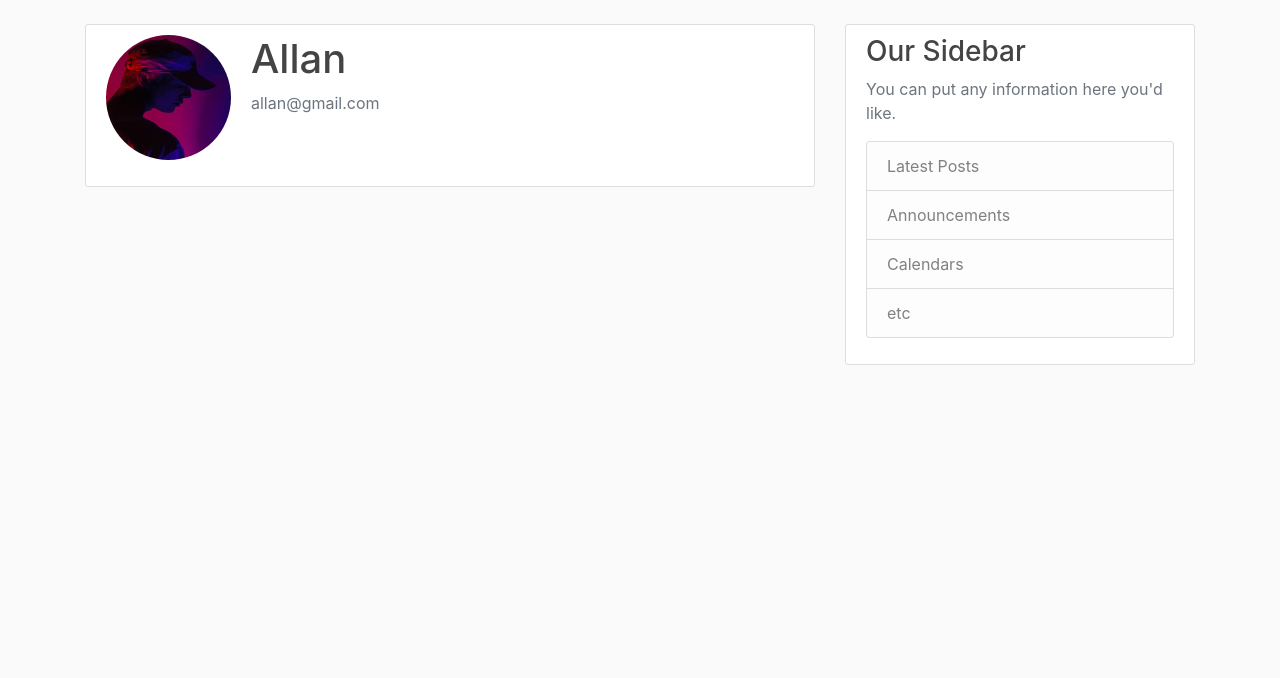
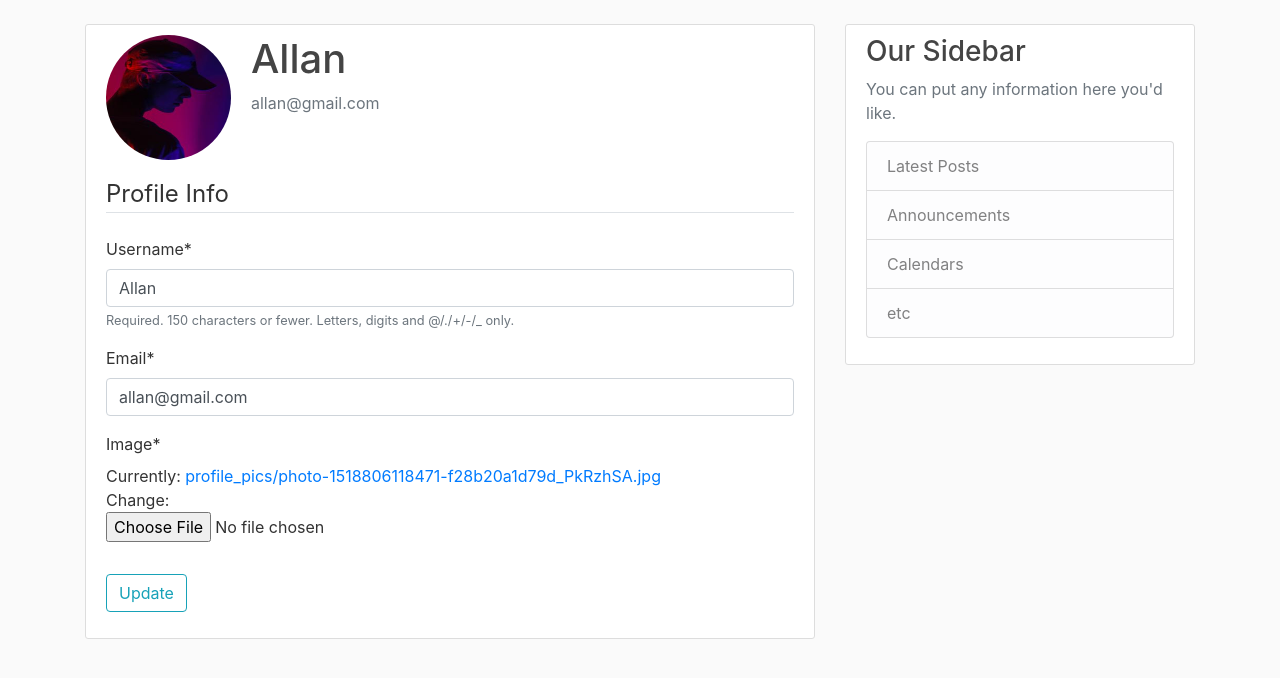
Before and after one commit to allandsouza20/Python, a Django app: page /profile/ in a window 1280 px wide. Shown: the part 56-734 px from the top of the page. Run offline with Django 3.2, Linux system fonts and the light colour scheme; a user stored in the database is signed in; data comes from the database, SQL or seed files in the repository; both versions use the stored data as it was after the commit; some libraries are stand-ins or nearby versions.

Commit message:
Update User Profile

```diff
--- a/Blog/templates/Blog/home.html
+++ b/Blog/templates/Blog/home.html
@@ -2,6 +2,7 @@
 {% block content %}
   {% for post in posts %}
       <article class="media content-section">
+        <img class = "rounded-circle article-img" src = "{{ post.author.profile.image.url }}">
         <div class="media-body">
           <div class="article-metadata">
             <a class="mr-2" href="#">{{ post.author }}</a>
--- a/users/forms.py
+++ b/users/forms.py
@@ -1,6 +1,7 @@
 from django import forms
 from django.contrib.auth.models import User
 from django.contrib.auth.forms import UserCreationForm
+from .models import Profile
 
 
 class UserRegisterForm(UserCreationForm):       # Here, UserRegisterForm inherits from UserCreationForm
@@ -11,3 +12,17 @@ class UserRegisterForm(UserCreationForm):       # Here, UserRegisterForm inherit
         fields = ['username', 'email', 'password1', 'password2']
 # Here the class Meta gives us a nested namespace for configurations and keeps the configurations in one place
 # and within the configuration we are saying that the model that will be affected is the user model, for example when we do a form.save(), it is going to save it to the user model
+
+
+class UserUpdateForm(forms.ModelForm):
+    email = forms.EmailField()
+
+    class Meta:
+        model = User
+        fields = ['username', 'email']
+
+
+class ProfileUpdateForm(forms.ModelForm):
+    class Meta:
+        model = Profile
+        fields = ['image']
--- a/users/models.py
+++ b/users/models.py
@@ -1,5 +1,6 @@
 from django.db import models
 from django.contrib.auth.models import User  # extend the existing user model that django provides us
+from PIL import Image
 
 
 class Profile(models.Model):
@@ -10,3 +11,13 @@ class Profile(models.Model):
 
     def __str__(self):
         return f'{self.user.username} Profile'
+
+    def save(self):
+        super().save()
+
+        img = Image.open(self.image.path)
+
+        if img.height > 300 or img.width > 300:
+            output_size = (300, 300)
+            img.thumbnail(output_size)
+            img.save(self.image.path)
--- a/users/templates/users/profile.html
+++ b/users/templates/users/profile.html
@@ -9,6 +9,16 @@
           <p class="text-secondary">{{ user.email }}</p>
         </div>
       </div>
-      <!-- FORM HERE -->
+      <form method="POST" enctype="multipart/form-data">
+        {% csrf_token %}
+        <fieldset class="form-group">
+          <legend class="border-bottom mb-4">Profile Info</legend>
+          {{ u_form|crispy }}
+          {{ p_form|crispy }}
+        </fieldset>
+        <div class="form-group">
+            <button class="btn btn-outline-info" type="submit">Update</button>
+        </div>
+      </form>
     </div>
 {% endblock content %}
--- a/users/views.py
+++ b/users/views.py
@@ -2,7 +2,7 @@ from django.shortcuts import render, redirect
 # from django.contrib.auth.forms import UserCreationForm
 from django.contrib import messages
 from django.contrib.auth.decorators import login_required
-from .forms import UserRegisterForm
+from .forms import UserRegisterForm, UserUpdateForm, ProfileUpdateForm
 
 # Create your views here.
 
@@ -23,7 +23,26 @@ def register(request):
 
 @login_required      # This specifies a decorator. A decorator adds functionality to an existing function, and in this case it adds functionality to our profile view where the user must be logged in to view this page
 def profile(request):
-    return render(request, 'users/profile.html')
+    if request.method == 'POST':
+        u_form = UserUpdateForm(request.POST, instance=request.user)
+        p_form = ProfileUpdateForm(request.POST,
+                                   request.FILES,
+                                   instance=request.user.profile)
+        if u_form.is_valid() and p_form.is_valid():
+            u_form.save()
+            p_form.save()
+            messages.success(request, f'Your account has been updated!')
+            return redirect('profile')
+
+    else:
+        u_form = UserUpdateForm(instance=request.user)
+        p_form = ProfileUpdateForm(instance=request.user.profile)
+
+    context = {
+        'u_form': u_form,
+        'p_form': p_form
+    }
+    return render(request, 'users/profile.html', context)
 
 # Types of messages
 # message.debug
```
Also changed, not shown: db.sqlite3, media/photo-1518806118471-f28b20a1d79d.jpg (added), media/profile_pics/photo-1518806118471-f28b20a1d79d.jpg (added), media/profile_pics/photo-1518806118471-f28b20a1d79d_PkRzhSA.jpg (added).
